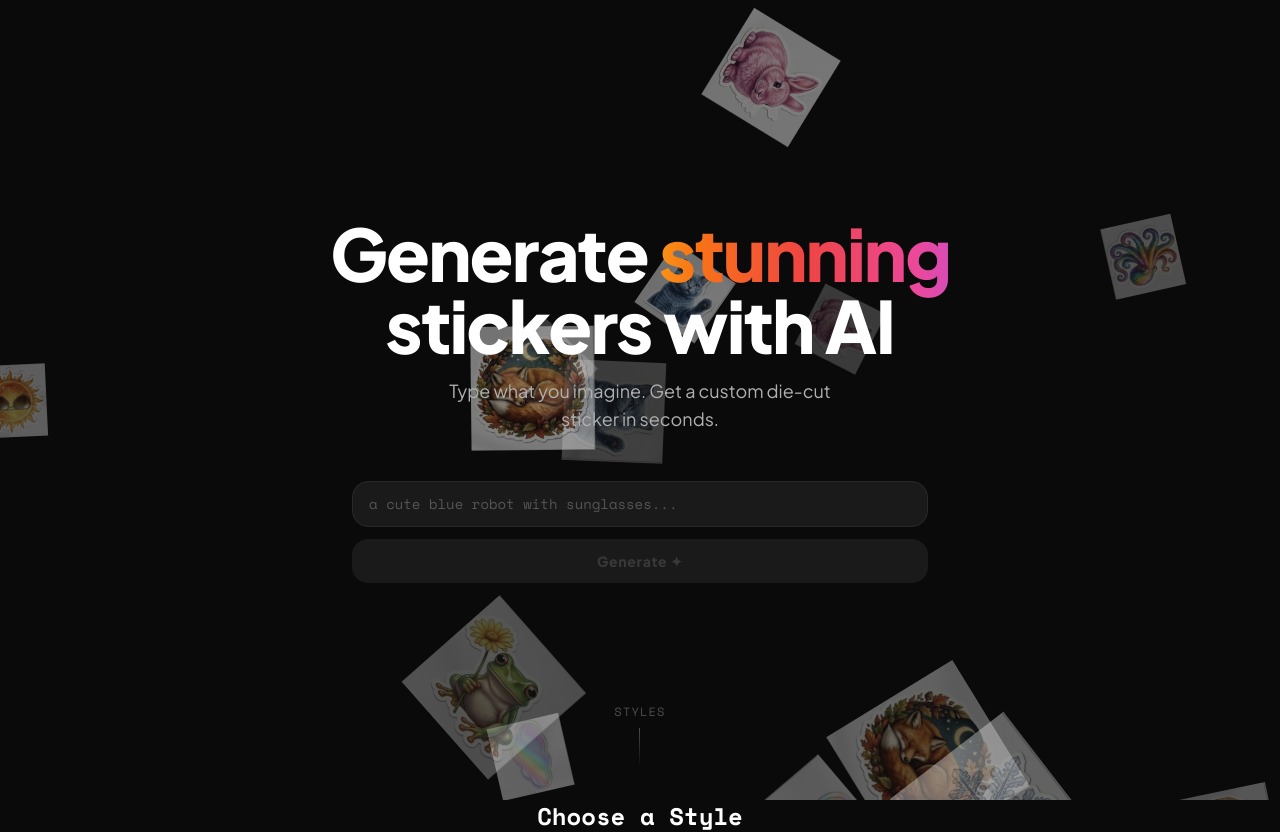
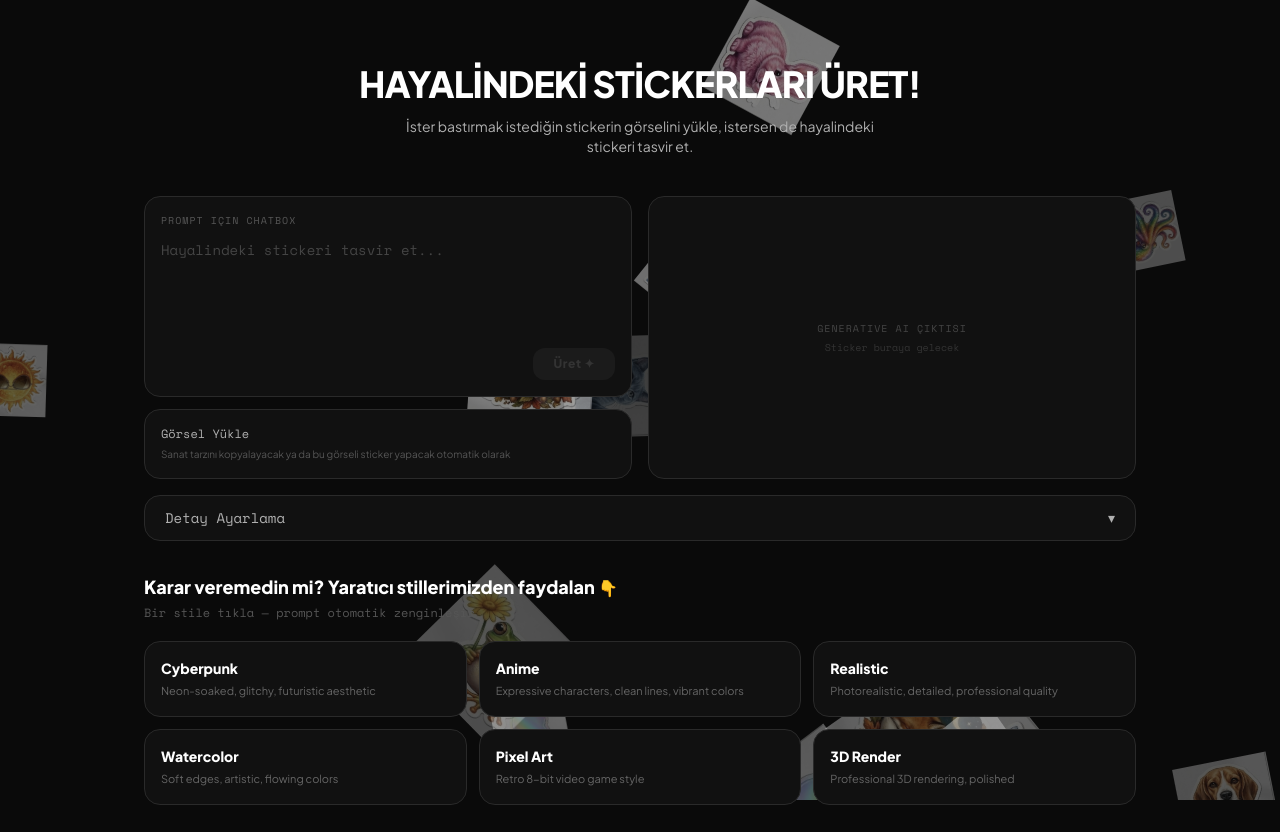
Before and after one commit to BgrOgz/Sticker-Maker-WEBsite, a Next.js app: page / in a window 1280 px wide. Shown: the top 832 px of the page. Built offline with nearby package versions, Linux system fonts and the light colour scheme.

Commit message:
feat: redesign UI per wireframe - two-column layout with dropdown settings

```diff
--- a/src/app/page.tsx
+++ b/src/app/page.tsx
@@ -1,6 +1,6 @@
 'use client';
 
-import { useState } from 'react';
+import { useState, useRef } from 'react';
 import { FallingBackground } from '@/components/landing/FallingBackground';
 import { MouseTrail } from '@/components/landing/MouseTrail';
 import { STICKER_STYLES, applyStyleToPrompt } from '@/lib/styles-db';
@@ -12,12 +12,22 @@ export default function HomePage() {
   const [isLoading, setIsLoading] = useState(false);
   const [imageUrl, setImageUrl] = useState<string | null>(null);
   const [error, setError] = useState<string | null>(null);
+  const [detailsOpen, setDetailsOpen] = useState(false);
+  const [uploadedImage, setUploadedImage] = useState<string | null>(null);
+  const fileInputRef = useRef<HTMLInputElement>(null);
 
   function handleStyleClick(style: Style) {
     const enriched = applyStyleToPrompt(prompt, style);
     setPrompt(enriched);
     setSelectedStyle(style);
-    window.scrollTo({ top: 0, behavior: 'smooth' });
+  }
+
+  function handleFileChange(e: React.ChangeEvent<HTMLInputElement>) {
+    const file = e.target.files?.[0];
+    if (!file) return;
+    const reader = new FileReader();
+    reader.onload = (ev) => setUploadedImage(ev.target?.result as string);
+    reader.readAsDataURL(file);
   }
 
   async function handleGenerate() {
@@ -41,13 +51,7 @@ export default function HomePage() {
         return;
       }
 
-      if (data.imageUrl) {
-        setImageUrl(data.imageUrl);
-        // Scroll to result
-        setTimeout(() => {
-          document.getElementById('result')?.scrollIntoView({ behavior: 'smooth' });
-        }, 100);
-      }
+      if (data.imageUrl) setImageUrl(data.imageUrl);
     } catch (err) {
       setError(err instanceof Error ? err.message : 'Bağlantı hatası, tekrar dene');
     } finally {
@@ -68,142 +72,218 @@ export default function HomePage() {
       <FallingBackground />
       <MouseTrail />
 
-      {/* ── HERO SECTION ─────────────────────────────── */}
-      <section className="relative z-10 flex flex-col items-center justify-center min-h-screen px-4 text-center">
-        <h1 className="mb-4 text-5xl md:text-7xl font-extrabold tracking-tight leading-[1.1]">
-          Generate{' '}
-          <span className="gradient-word">stunning</span>
-          <br />
-          stickers with AI
+      <div className="relative z-10 max-w-5xl mx-auto px-4 py-16">
+
+        {/* ── HEADER ─────────────────────────────── */}
+        <div className="text-center mb-10">
+          <h1 className="text-3xl md:text-4xl font-extrabold tracking-tight mb-3">
+            HAYALİNDEKİ STİCKERLARI ÜRET!
           </h1>
-        <p className="mb-12 text-base md:text-lg text-[#b0b0b0] max-w-sm leading-relaxed">
-          Type what you imagine. Get a custom die-cut sticker in seconds.
+          <p className="text-sm text-[#b0b0b0] max-w-lg mx-auto">
+            İster bastırmak istediğin stickerin görselini yükle, istersen de hayalindeki stickeri tasvir et.
           </p>
+        </div>
 
-        {/* Prompt Input */}
-        <div className="w-full max-w-xl flex flex-col gap-3">
-          <div className="relative flex items-center gap-2 bg-[#1a1a1a] border border-[#2a2a2a] rounded-2xl px-4 py-3 focus-within:border-[#00d9ff] transition-colors">
-            <input
-              type="text"
+        {/* ── TWO-COLUMN MAIN ─────────────────────── */}
+        <div className="grid grid-cols-1 md:grid-cols-2 gap-4 mb-4">
+
+          {/* LEFT: Input */}
+          <div className="flex flex-col gap-3">
+            {/* Prompt box */}
+            <div className="flex-1 bg-[#111] border border-[#2a2a2a] rounded-2xl p-4 min-h-[180px] flex flex-col">
+              <p className="text-[10px] tracking-widest text-[#555] uppercase font-mono mb-3">
+                Prompt için chatbox
+              </p>
+              <textarea
                 value={prompt}
                 onChange={(e) => setPrompt(e.target.value)}
-              onKeyDown={(e) => e.key === 'Enter' && handleGenerate()}
-              placeholder="a cute blue robot with sunglasses..."
+                onKeyDown={(e) => e.key === 'Enter' && !e.shiftKey && handleGenerate()}
+                placeholder="Hayalindeki stickeri tasvir et..."
                 maxLength={512}
                 disabled={isLoading}
-              className="flex-1 bg-transparent text-white placeholder-[#555] outline-none text-sm font-mono disabled:opacity-50"
+                rows={5}
+                className="flex-1 bg-transparent text-white placeholder-[#444] outline-none text-sm font-mono resize-none disabled:opacity-50"
               />
+              <div className="flex items-center justify-between mt-2">
                 {prompt.length > 0 && (
-              <span className="text-xs text-[#555] font-mono">{prompt.length}/512</span>
+                  <span className="text-[10px] text-[#555] font-mono">{prompt.length}/512</span>
                 )}
-          </div>
-
                 <button
                   onClick={handleGenerate}
                   disabled={!prompt.trim() || isLoading}
-            className="btn-rainbow w-full py-3 rounded-2xl text-sm tracking-wider disabled:opacity-50 disabled:cursor-not-allowed"
+                  className="ml-auto btn-rainbow px-5 py-2 rounded-xl text-xs tracking-wider disabled:opacity-40 disabled:cursor-not-allowed"
                 >
                   {isLoading ? (
-              <span className="flex items-center justify-center gap-2">
-                <span className="inline-block w-4 h-4 border-2 border-white/30 border-t-white rounded-full animate-spin" />
-                Generating...
+                    <span className="flex items-center gap-2">
+                      <span className="inline-block w-3 h-3 border-2 border-white/30 border-t-white rounded-full animate-spin" />
+                      Üretiliyor...
                     </span>
+                  ) : 'Üret ✦'}
+                </button>
+              </div>
+            </div>
+
+            {/* Upload box */}
+            <button
+              onClick={() => fileInputRef.current?.click()}
+              className="bg-[#111] border border-[#2a2a2a] rounded-2xl p-4 text-left hover:border-[#00d9ff]/40 transition-colors group"
+            >
+              <input
+                ref={fileInputRef}
+                type="file"
+                accept="image/*"
+                className="hidden"
+                onChange={handleFileChange}
+              />
+              {uploadedImage ? (
+                <div className="flex items-center gap-3">
+                  {/* eslint-disable-next-line @next/next/no-img-element */}
+                  <img src={uploadedImage} alt="uploaded" className="w-12 h-12 rounded-lg object-cover" />
+                  <div>
+                    <p className="text-xs font-mono text-[#00d9ff]">Görsel yüklendi</p>
+                    <p className="text-[10px] text-[#555]">Değiştirmek için tıkla</p>
+                  </div>
+                </div>
               ) : (
-              'Generate ✦'
+                <div>
+                  <p className="text-xs font-mono text-[#b0b0b0] group-hover:text-[#00d9ff] transition-colors">
+                    Görsel Yükle
+                  </p>
+                  <p className="text-[10px] text-[#555] mt-1 leading-relaxed">
+                    Sanat tarzını kopyalayacak ya da bu görseli sticker yapacak otomatik olarak
+                  </p>
+                </div>
               )}
             </button>
-
-          {selectedStyle && !isLoading && (
-            <p className="text-xs text-[#00d9ff] font-mono opacity-70">
-              Style applied: {selectedStyle.name}
-            </p>
-          )}
-
-          {error && (
-            <p className="text-xs text-red-400 font-mono bg-red-400/10 border border-red-400/20 rounded-xl px-3 py-2">
-              ⚠ {error}
-            </p>
-          )}
           </div>
 
-        {/* Scroll hint */}
-        <div className="absolute bottom-8 flex flex-col items-center gap-2 opacity-40">
-          <span className="text-xs tracking-widest text-[#b0b0b0] uppercase font-mono">Styles</span>
-          <div className="w-px h-10 bg-gradient-to-b from-[#b0b0b0] to-transparent" />
+          {/* RIGHT: Output */}
+          <div className="bg-[#111] border border-[#2a2a2a] rounded-2xl flex flex-col items-center justify-center min-h-[280px] relative overflow-hidden">
+            {isLoading ? (
+              <div className="flex flex-col items-center gap-3">
+                <span className="inline-block w-8 h-8 border-2 border-[#00d9ff]/30 border-t-[#00d9ff] rounded-full animate-spin" />
+                <span className="text-xs font-mono text-[#555]">Üretiliyor...</span>
               </div>
-      </section>
-
-      {/* ── RESULT SECTION ──────────────────────────── */}
-      {imageUrl && (
-        <section id="result" className="relative z-10 flex flex-col items-center px-4 py-24">
-          <h2 className="mb-8 text-2xl font-mono font-bold text-white">Your Sticker ✦</h2>
-          <div className="relative group">
-            {/* Glow effect */}
-            <div className="absolute inset-0 rounded-3xl bg-[#00d9ff]/20 blur-xl scale-110 opacity-0 group-hover:opacity-100 transition-opacity duration-500" />
-            {/* Image */}
+            ) : imageUrl ? (
+              <div className="w-full h-full flex flex-col items-center justify-center p-4 gap-4">
                 {/* eslint-disable-next-line @next/next/no-img-element */}
                 <img
                   src={imageUrl}
                   alt="Generated sticker"
-              className="relative rounded-3xl border border-[#2a2a2a] w-72 h-72 md:w-96 md:h-96 object-contain bg-[#1a1a1a]"
+                  className="max-w-full max-h-56 object-contain rounded-xl"
                 />
+                <div className="flex gap-2">
+                  <button
+                    onClick={handleDownload}
+                    className="px-4 py-2 rounded-xl bg-[#00d9ff] text-black text-xs font-bold hover:bg-[#00b8d4] transition-colors"
+                  >
+                    İndir ↓
+                  </button>
+                  <button
+                    onClick={() => setImageUrl(null)}
+                    className="px-4 py-2 rounded-xl border border-[#2a2a2a] text-xs font-mono text-[#b0b0b0] hover:border-[#00d9ff]/50 transition-colors"
+                  >
+                    Yeni
+                  </button>
+                </div>
+              </div>
+            ) : error ? (
+              <div className="p-4 text-center">
+                <p className="text-xs text-red-400 font-mono bg-red-400/10 border border-red-400/20 rounded-xl px-3 py-2">
+                  ⚠ {error}
+                </p>
+              </div>
+            ) : (
+              <div className="text-center px-6">
+                <p className="text-[10px] tracking-widest text-[#444] uppercase font-mono">
+                  Generative AI çıktısı
+                </p>
+                <p className="text-[10px] text-[#333] font-mono mt-1">
+                  Sticker buraya gelecek
+                </p>
+              </div>
+            )}
+          </div>
         </div>
 
-          <div className="mt-8 flex gap-3">
+        {/* ── DETAIL SETTINGS DROPDOWN ─────────────── */}
+        <div className="mb-8">
           <button
-              onClick={handleDownload}
-              className="px-6 py-3 rounded-2xl bg-[#00d9ff] text-black text-sm font-bold tracking-wide hover:bg-[#00b8d4] transition-colors"
+            onClick={() => setDetailsOpen((v) => !v)}
+            className="w-full bg-[#111] border border-[#2a2a2a] rounded-2xl px-5 py-3 text-sm font-mono text-[#b0b0b0] flex items-center justify-between hover:border-[#00d9ff]/40 transition-colors"
           >
-              Download ↓
+            <span>Detay Ayarlama</span>
+            <span className={`transition-transform duration-200 ${detailsOpen ? 'rotate-180' : ''}`}>▾</span>
           </button>
-            <button
-              onClick={() => { setImageUrl(null); window.scrollTo({ top: 0, behavior: 'smooth' }); }}
-              className="px-6 py-3 rounded-2xl border border-[#2a2a2a] text-sm font-mono text-[#b0b0b0] hover:border-[#00d9ff]/50 hover:text-white transition-colors"
-            >
-              New Sticker
-            </button>
+
+          {detailsOpen && (
+            <div className="mt-2 bg-[#111] border border-[#2a2a2a] rounded-2xl p-4">
+              <div className="flex flex-wrap gap-3">
+                <label className="flex flex-col gap-1 flex-1 min-w-[140px]">
+                  <span className="text-[10px] text-[#555] font-mono uppercase">Boyut</span>
+                  <select className="bg-[#1a1a1a] border border-[#2a2a2a] rounded-lg px-3 py-2 text-xs font-mono text-white outline-none">
+                    <option>1:1 Kare</option>
+                    <option>4:3</option>
+                    <option>16:9</option>
+                  </select>
+                </label>
+                <label className="flex flex-col gap-1 flex-1 min-w-[140px]">
+                  <span className="text-[10px] text-[#555] font-mono uppercase">Kalite</span>
+                  <select className="bg-[#1a1a1a] border border-[#2a2a2a] rounded-lg px-3 py-2 text-xs font-mono text-white outline-none">
+                    <option>Standart</option>
+                    <option>Yüksek</option>
+                  </select>
+                </label>
+                <label className="flex flex-col gap-1 flex-1 min-w-[140px]">
+                  <span className="text-[10px] text-[#555] font-mono uppercase">Arka plan</span>
+                  <select className="bg-[#1a1a1a] border border-[#2a2a2a] rounded-lg px-3 py-2 text-xs font-mono text-white outline-none">
+                    <option>Beyaz</option>
+                    <option>Şeffaf</option>
+                    <option>Yok</option>
+                  </select>
+                </label>
               </div>
-        </section>
+            </div>
           )}
+        </div>
 
-      {/* ── STYLES SECTION ──────────────────────────── */}
-      <section className="relative z-10 px-4 pb-32 max-w-6xl mx-auto">
-        <h2 className="mb-2 text-center text-2xl font-mono font-bold text-white">
-          Choose a Style
+        {/* ── STYLES SECTION ──────────────────────── */}
+        <div>
+          <h2 className="text-lg font-extrabold mb-1">
+            Karar veremedin mi? Yaratıcı stillerimizden faydalan{' '}
+            <span className="text-base">👇</span>
           </h2>
-        <p className="mb-10 text-center text-sm text-[#b0b0b0]">
-          Click any style to enhance your prompt automatically
+          <p className="text-xs text-[#555] font-mono mb-5">
+            Bir stile tıkla — prompt otomatik zenginleşir
           </p>
 
-        <div className="grid grid-cols-2 md:grid-cols-3 lg:grid-cols-5 gap-3">
-          {STICKER_STYLES.map((style) => (
+          <div className="grid grid-cols-2 md:grid-cols-3 gap-3">
+            {STICKER_STYLES.slice(0, 6).map((style) => (
               <button
                 key={style.id}
                 onClick={() => handleStyleClick(style)}
                 className={`
-                flex flex-col items-start gap-2 p-4 rounded-xl border text-left
+                  flex flex-col items-start gap-1 p-4 rounded-2xl border text-left
                   transition-all duration-200 cursor-pointer group
                   ${
                     selectedStyle?.id === style.id
-                    ? 'bg-[#00d9ff]/10 border-[#00d9ff] text-[#00d9ff]'
-                    : 'bg-[#1a1a1a] border-[#2a2a2a] text-white hover:border-[#00d9ff]/50 hover:bg-[#1a1a1a]'
+                      ? 'bg-[#00d9ff]/10 border-[#00d9ff]'
+                      : 'bg-[#111] border-[#2a2a2a] hover:border-[#00d9ff]/40'
                   }
                 `}
               >
-              <span className="text-sm font-mono font-bold group-hover:text-[#00d9ff] transition-colors">
+                <span className={`text-sm font-extrabold ${selectedStyle?.id === style.id ? 'text-[#00d9ff]' : 'text-white'}`}>
                   {style.name}
                 </span>
-              <span className="text-xs text-[#b0b0b0] leading-relaxed">
+                <span className="text-[11px] text-[#666] leading-relaxed">
                   {style.description}
                 </span>
               </button>
             ))}
           </div>
+        </div>
 
-        <p className="mt-8 text-center text-xs text-[#555] font-mono">
-          Styles enrich your prompt with AI-optimized descriptors
-        </p>
-      </section>
+      </div>
     </main>
   );
 }
```
Lines whose indentation alone changed are shown as unchanged.
